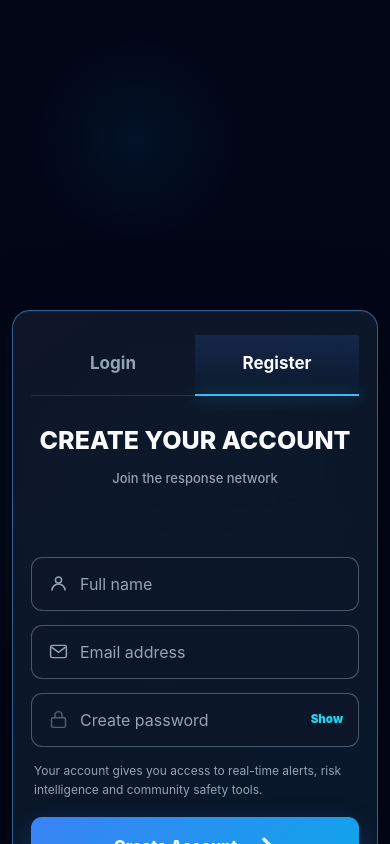
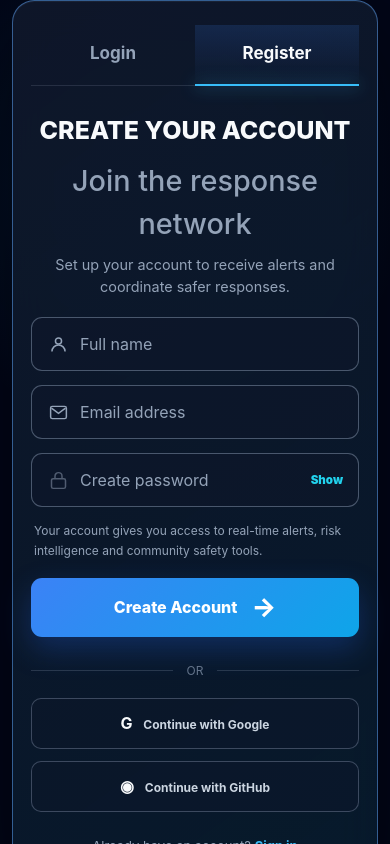
Before and after one commit to Satyakush/disaster-alert-platform, a React (Vite) app in the folder client/: page /login in a window 390 px wide. Both pictures are taken after a click on the button "Register". Shown: the top 844 px of the page. Built offline with nearby package versions, Linux system fonts and the light colour scheme; no server answers.

Commit message:
ui: rebuild disaster auth responsive styling

```diff
--- a/client/src/index.css
+++ b/client/src/index.css
@@ -689,3 +689,24 @@ main button {
 }
 
 .auth-password-wrap{position:relative}.auth-password-wrap input{padding-right:4.5rem}.auth-password-toggle{position:absolute;right:.55rem;top:50%;transform:translateY(-50%);border:0;background:transparent;color:#22d3ee;font-size:.72rem;font-weight:900;cursor:pointer;padding:.45rem}.auth-password-toggle:focus-visible{outline:2px solid #22d3ee;outline-offset:2px}
+
+.disaster-login{grid-template-columns:minmax(0,1.15fr) minmax(390px,.85fr);background:#030712}
+.disaster-login__visual{background:linear-gradient(90deg,rgba(2,6,23,.08),rgba(2,6,23,.72)),url('/auth-background.svg') center/cover no-repeat}
+.disaster-login__visual-grid{position:absolute;inset:0;background:radial-gradient(circle at 24% 28%,rgba(34,211,238,.12),transparent 25%),linear-gradient(180deg,transparent 45%,rgba(2,6,23,.82));}
+.disaster-login__status-dot{width:.42rem;height:.42rem;border-radius:999px;background:#22d3ee;box-shadow:0 0 0 4px rgba(34,211,238,.1)}
+.disaster-login__panel-wrap{background:#030712;padding:clamp(1rem,5vw,4rem)}
+.disaster-login__panel{width:min(100%,460px);background:rgba(15,23,42,.88);border-color:rgba(148,163,184,.13);border-radius:1.4rem;padding:clamp(1.35rem,3vw,2.1rem)}
+.disaster-login__tabs{margin-bottom:.25rem}
+.disaster-login__heading h2{font-size:clamp(1.8rem,3vw,2.45rem)}
+.disaster-login__heading>span{display:block;margin-top:.55rem;color:#94a3b8;font-size:.9rem;line-height:1.5}
+.disaster-login__field input{background:rgba(2,6,23,.68);min-height:3.4rem}
+.disaster-login__remember{margin-top:.1rem}
+.disaster-login__submit{min-height:3.45rem}
+.auth-page{grid-template-columns:minmax(0,1.15fr) minmax(390px,.85fr);background:#030712}
+.auth-visual{background:linear-gradient(90deg,rgba(2,6,23,.08),rgba(2,6,23,.72)),url('/auth-background.svg') center/cover no-repeat}
+.auth-visual-grid{position:absolute;inset:0;background:radial-gradient(circle at 24% 28%,rgba(34,211,238,.12),transparent 25%),linear-gradient(180deg,transparent 45%,rgba(2,6,23,.82))}
+.auth-heading h2{font-size:clamp(1.8rem,3vw,2.4rem)}
+.auth-heading>span{display:block;margin-top:.55rem;color:#94a3b8;font-size:.9rem;line-height:1.5}
+.auth-panel{width:min(100%,460px)!important;border-radius:1.4rem!important}
+.auth-input-wrap input{min-height:3.4rem}
+@media(max-width:980px){.disaster-login__visual,.auth-visual{min-height:300px}.disaster-login__visual-copy{top:2rem;bottom:auto}.auth-visual{max-height:330px}.auth-panel-wrap{min-height:auto}}
```
